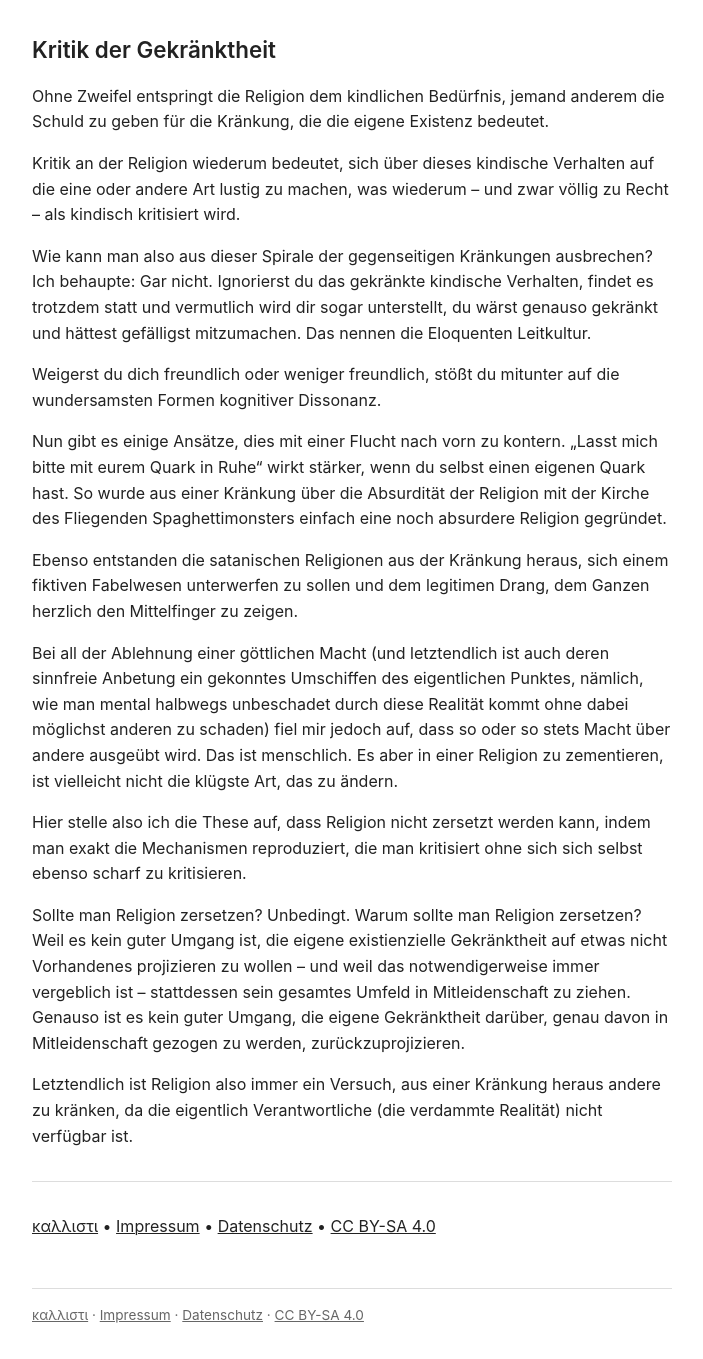
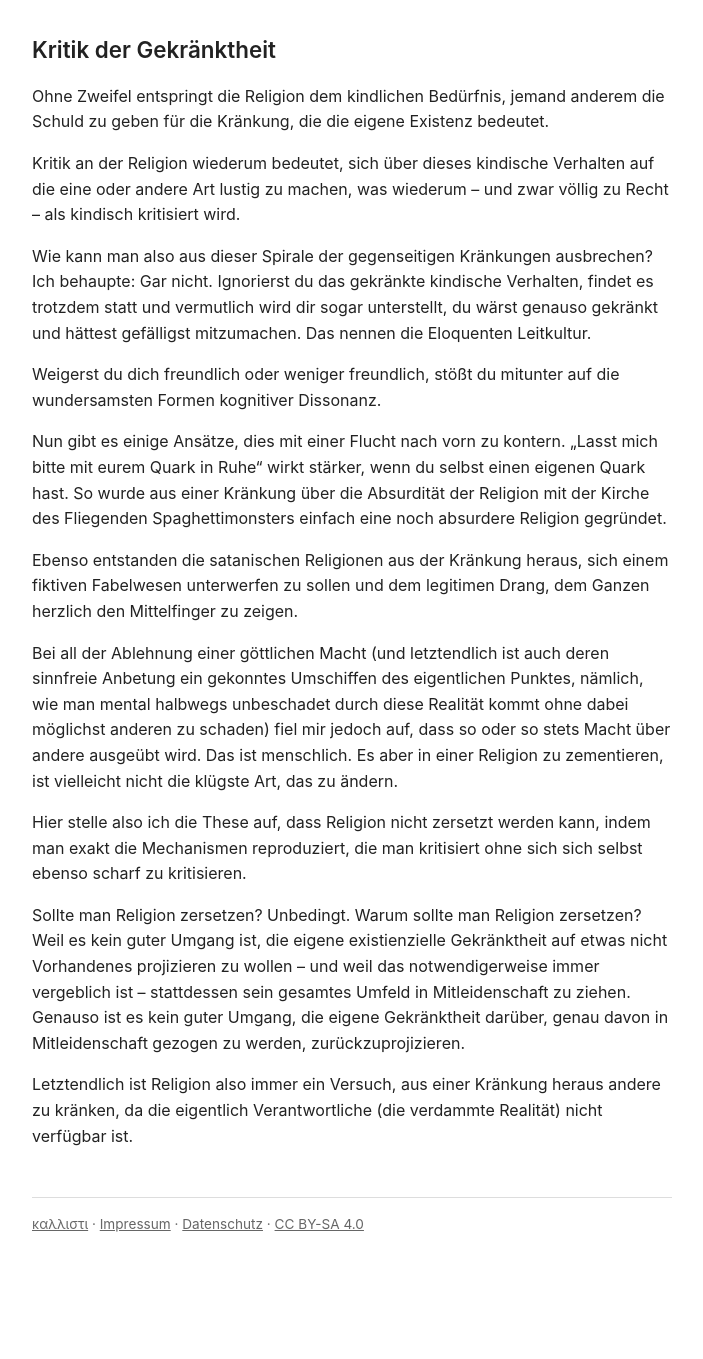
Before and after one commit to srslymarco/kallisti, a Jekyll site: the page built from essays/kritik-der-gekraenktheit.md, in a window 1280 px wide. Shown: the whole page, without its empty margins (288-991 px from the left). Built offline with Jekyll 4.4.1, drawn with Linux system fonts in a browser that asks for light colours; after the commit the page ends 1268 px from its top, so only the background shows below that.

Commit message:
Update kritik-der-gekraenktheit.md

```diff
--- a/essays/kritik-der-gekraenktheit.md
+++ b/essays/kritik-der-gekraenktheit.md
@@ -24,7 +23,3 @@ Hier stelle also ich die These auf, dass Religion nicht zersetzt werden kann, in
 Sollte man Religion zersetzen? Unbedingt. Warum sollte man Religion zersetzen? Weil es kein guter Umgang ist, die eigene existienzielle Gekränktheit auf etwas nicht Vorhandenes projizieren zu wollen – und weil das notwendigerweise immer vergeblich ist – stattdessen sein gesamtes Umfeld in Mitleidenschaft zu ziehen. Genauso ist es kein guter Umgang, die eigene Gekränktheit darüber, genau davon in Mitleidenschaft gezogen zu werden, zurückzuprojizieren.
 
 Letztendlich ist Religion also immer ein Versuch, aus einer Kränkung heraus andere zu kränken, da die eigentlich Verantwortliche (die verdammte Realität) nicht verfügbar ist.
-
----
-
-[καλλιστι](../README.md)  • [Impressum](../IMPRESSUM.md) • [Datenschutz](../DATENSCHUTZ.md) • [CC BY-SA 4.0](../LICENSE.md)
```
Also changed, not shown: other parts of essays/kritik-der-gekraenktheit.md (+0 -1 lines).
